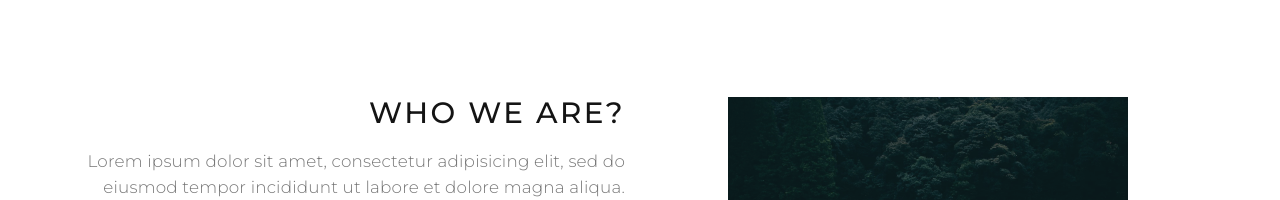
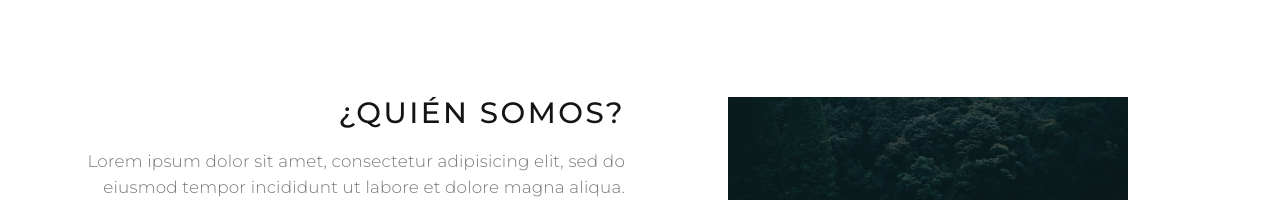
Before and after one commit to AnaBec/repositorioDaw, a plain HTML site: page index.html in a window 1280 px wide. Shown: the part 849-1049 px from the top of the page. Drawn offline with Linux system fonts and the light colour scheme; some packages are replaced by stand-ins of ours.

Commit message:
Cambio quienes somos en rama master

```diff
--- a/index.html
+++ b/index.html
@@ -127,7 +127,7 @@
 								<div class="sm-1-2">
 									<div class="wrap-col">
 										<div class="about-sum">
-											<h3>Who We Are?</h3>
+											<h3>¿Quién somos?</h3>
 											<p>Lorem ipsum dolor sit amet, consectetur adipisicing elit, sed do eiusmod tempor incididunt ut labore et dolore magna aliqua. Ut enim ad minim veniam, quis nostrud exercitation ullamco laboris nisi ut aliquip.</p>
 											<p>Morbi eros habitant wisi nibh, donec congue quam aenean. Nulla nam quis egestas urna id, hendrerit phasellus ac quis lacus nunc, venenatis vitae sapien diam, justoer los. Nisl vivamus morbi nulla potenti amet ultrices.</p>
 											<a class="button button-skin">Get Started</a>
```
Also changed, not shown: passwords.txt (added).
